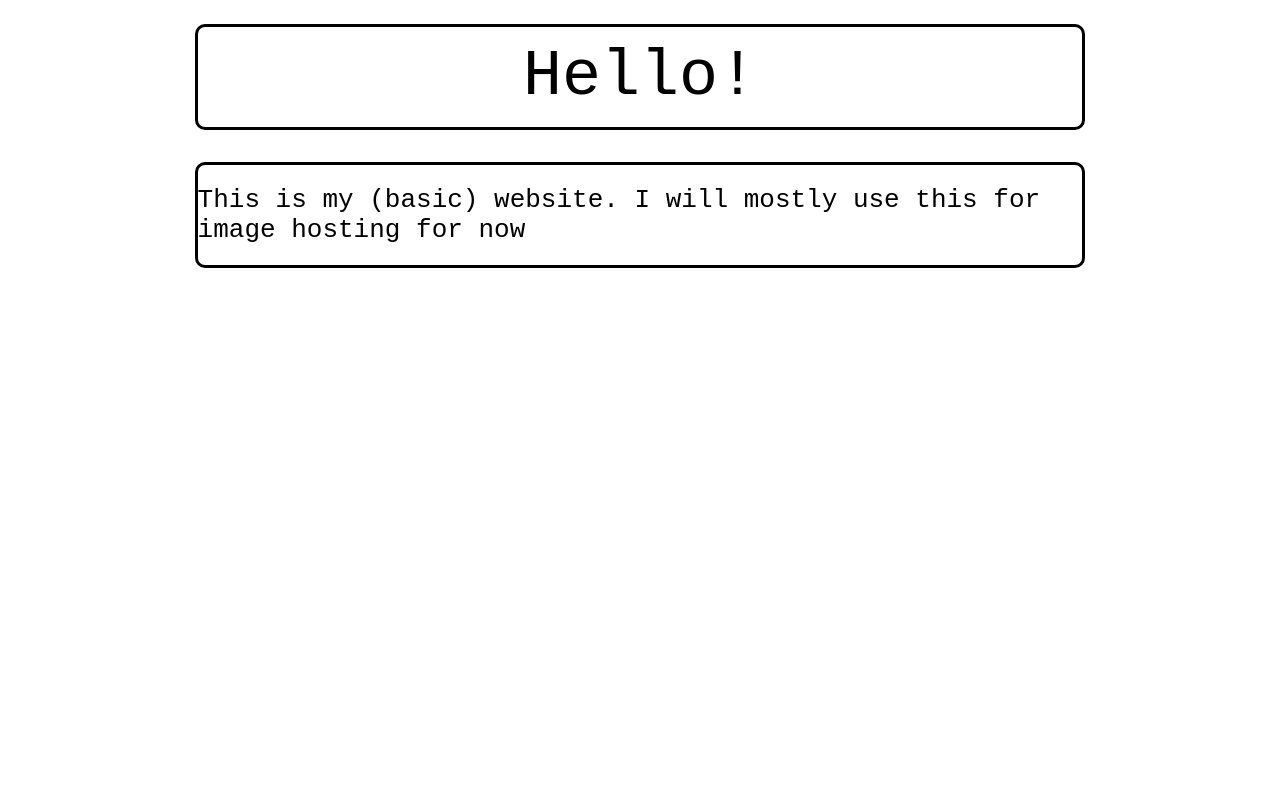
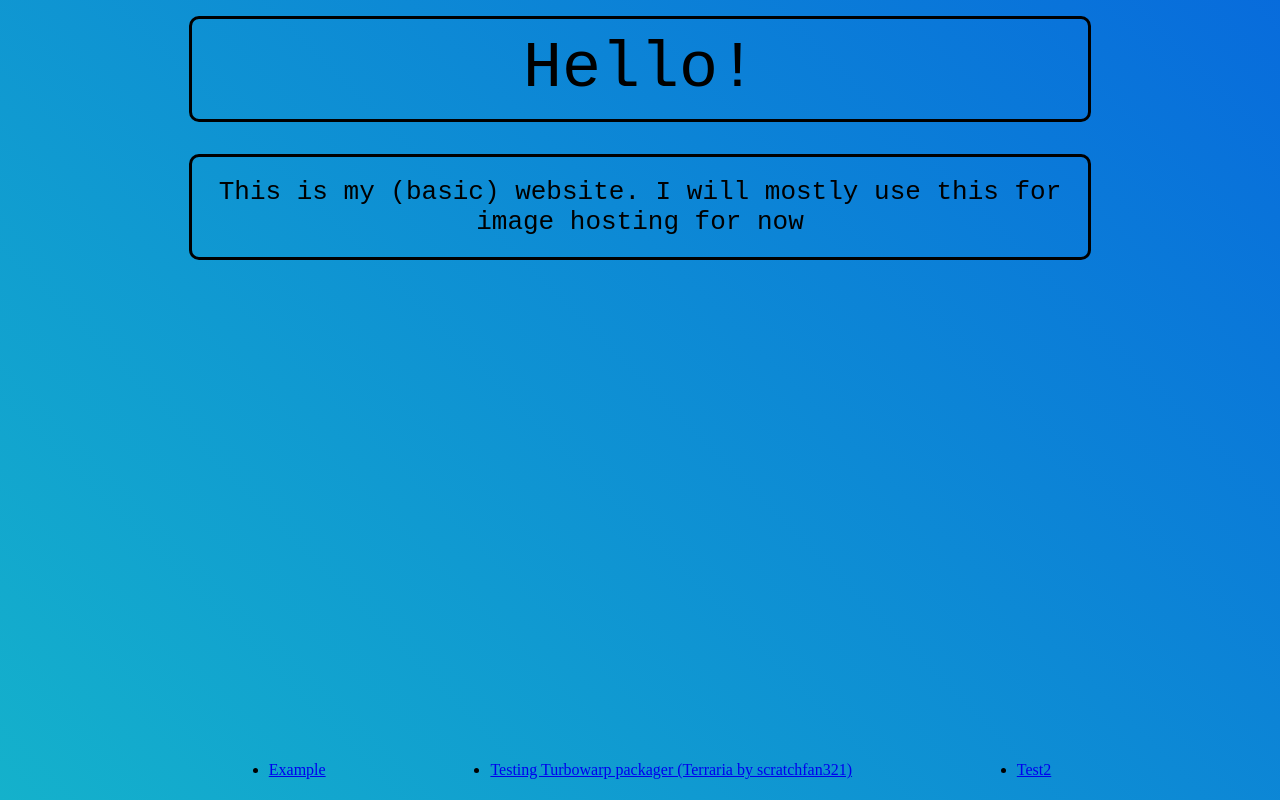
Before and after one commit to scratchcoder27/scratchcoder27.github.io, a plain HTML site: page index.html in a window 1280 px wide. Drawn offline with Linux system fonts and the light colour scheme.

Commit message:
folder to host temporarily

```diff
--- a/index.html
+++ b/index.html
@@ -16,15 +16,13 @@
             <span id="intro-text">This is my (basic) website. I will mostly use this for image hosting for now</span>
         </div>
 
-        <!-- <div class="inner" id="footer">
-            <table id="footerlinks">
-                <tr>
-                    <td class="footerlink"><a href="https://example.com">Example</a></td>
-                    <td class="footerlink"><a href="test.html">Test</a></td>
-                    <td class="footerlink"><a href="lorem ipsum">Test2</a></td>
-                </tr>
-            </table>
-        </div> -->
+        <div id="footer">
+            <ul id="footerlinks">
+                    <li class="footerlink"><a href="https://example.com">Example</a></td>
+                    <li class="footerlink"><a href="test.html">Testing Turbowarp packager (Terraria by scratchfan321)</a></td>
+                    <li class="footerlink"><a href="lorem ipsum">Test2</a></td>
+            </ul>
+        </div>
      </div>
 </body>
 </html>
--- a/styles.css
+++ b/styles.css
@@ -8,7 +8,7 @@ div.inner {
     margin: 2vh;
     display: flex;
     align-content: center;
-    justify-content: center;
+    justify-content: space-evenly;
     border-radius: 10px;
     border-style: solid;
     width: 70%;
@@ -16,6 +16,7 @@ div.inner {
     height: 100px;
     align-items: center;
     font-family: monospace;
+    flex-wrap: nowrap;
 }
 
 #welcome-text {
@@ -23,7 +24,8 @@ div.inner {
 }
 
 #intro-text {
-    font-size: 2em
+    font-size: 2em;
+    text-align: center;
 }
 
 table#footerlinks {
@@ -46,3 +48,31 @@ div#footer {
     bottom: 0px;
     width: 90vw;
 }
+
+/* @keyframes bganimate {
+    0% {
+        background: linear-gradient(45deg, #19ccc5, #0041e6);
+    }
+    50% {
+        background: linear-gradient(45deg, #1990cc, #0023a3);
+    }
+    100% {
+        background: linear-gradient(45deg, #19ccc5, #0041e6);
+    }
+} */
+
+body {
+    height: 100%;
+    margin: 0;
+    background: linear-gradient(45deg, #19ccc5, #0041e6);
+    background-repeat: no-repeat;
+    background-attachment: fixed;
+    background-size: 200% 200%;
+}
+
+
+#footerlinks {
+    display: flex;
+    flex-wrap: nowrap;
+    justify-content: space-evenly;
+}
```
Also changed, not shown: 1 other file.
